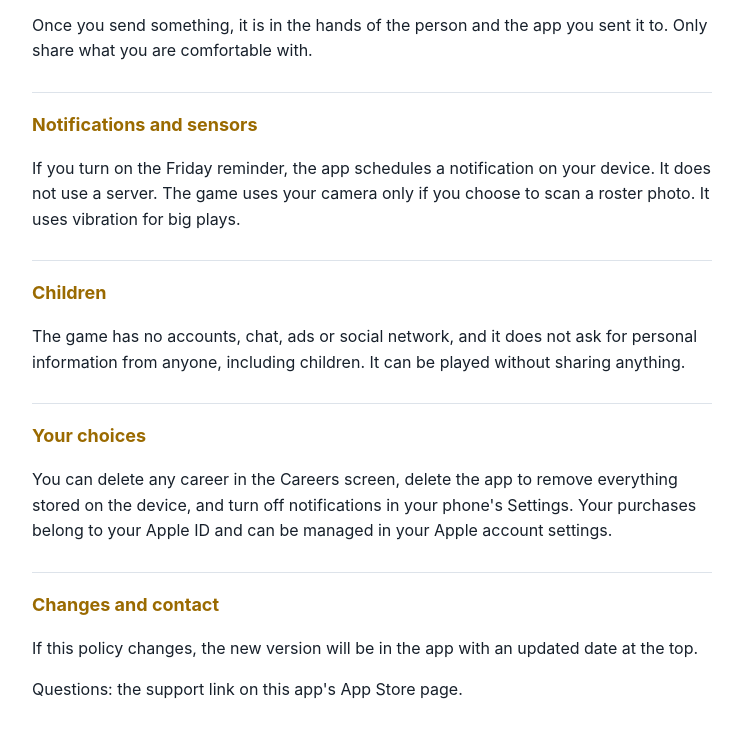
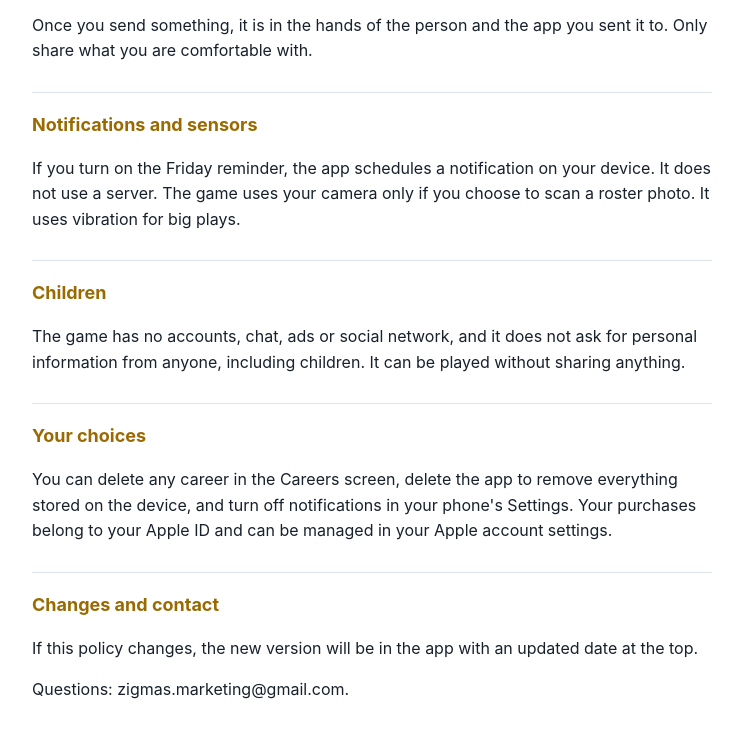
Before and after one commit to zkimmes/friday-night-coach-legal, a plain HTML site: page privacy.html in a window 1280 px wide. Shown: the part 1426-2163 px from the top of the page, without its empty margins (268-1011 px from the left). Drawn offline with Linux system fonts and the light colour scheme.

Commit message:
Add contact email

```diff
--- a/privacy.html
+++ b/privacy.html
@@ -17,5 +17,5 @@
 <h2>Notifications and sensors</h2><p>If you turn on the Friday reminder, the app schedules a notification on your device. It does not use a server. The game uses your camera only if you choose to scan a roster photo. It uses vibration for big plays.</p>
 <h2>Children</h2><p>The game has no accounts, chat, ads or social network, and it does not ask for personal information from anyone, including children. It can be played without sharing anything.</p>
 <h2>Your choices</h2><p>You can delete any career in the Careers screen, delete the app to remove everything stored on the device, and turn off notifications in your phone's Settings. Your purchases belong to your Apple ID and can be managed in your Apple account settings.</p>
-<h2>Changes and contact</h2><p>If this policy changes, the new version will be in the app with an updated date at the top.</p><p>Questions: the support link on this app's App Store page.</p>
+<h2>Changes and contact</h2><p>If this policy changes, the new version will be in the app with an updated date at the top.</p><p>Questions: zigmas.marketing@gmail.com.</p>
 </main></body></html>
```
Also changed, not shown: terms.html (+1 -1 lines).
